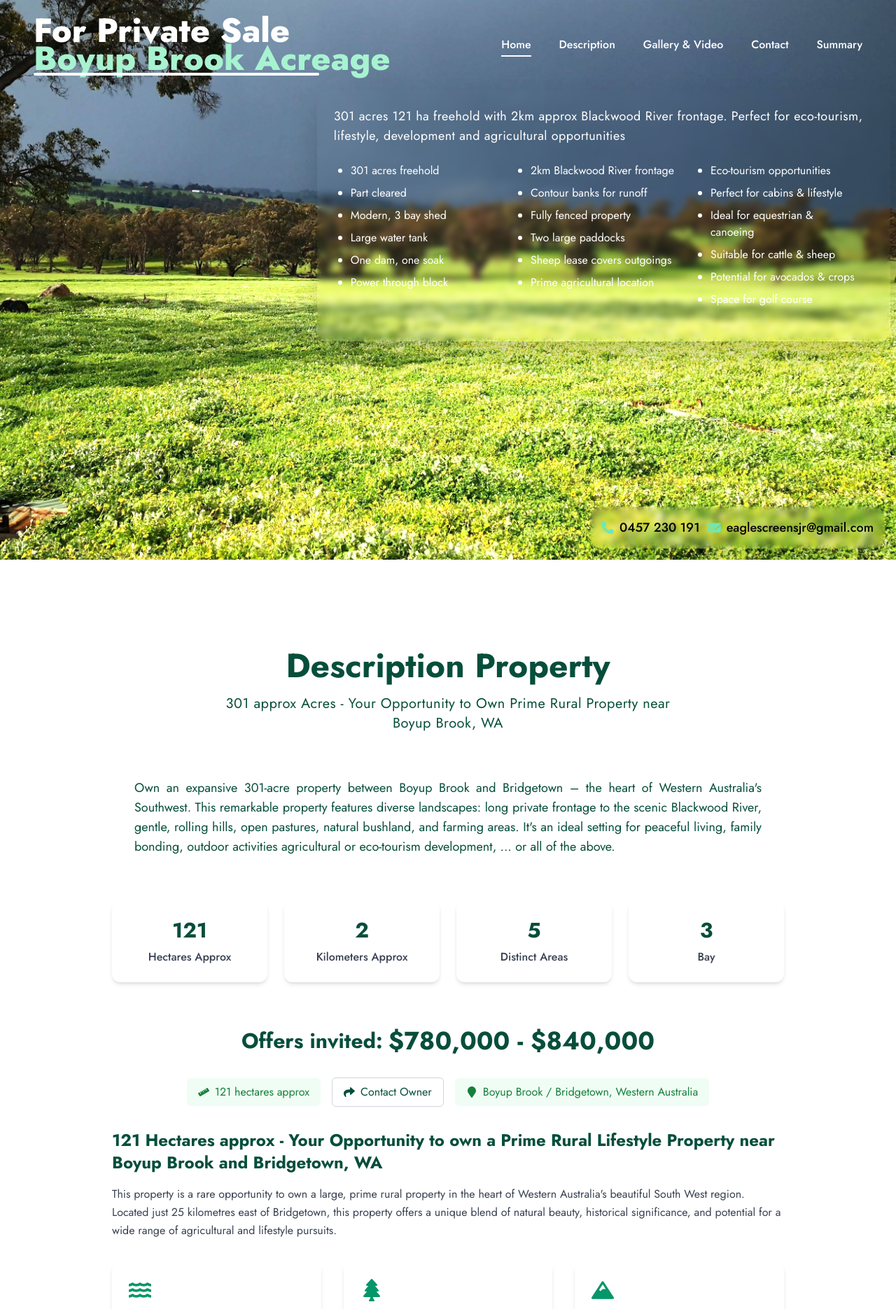
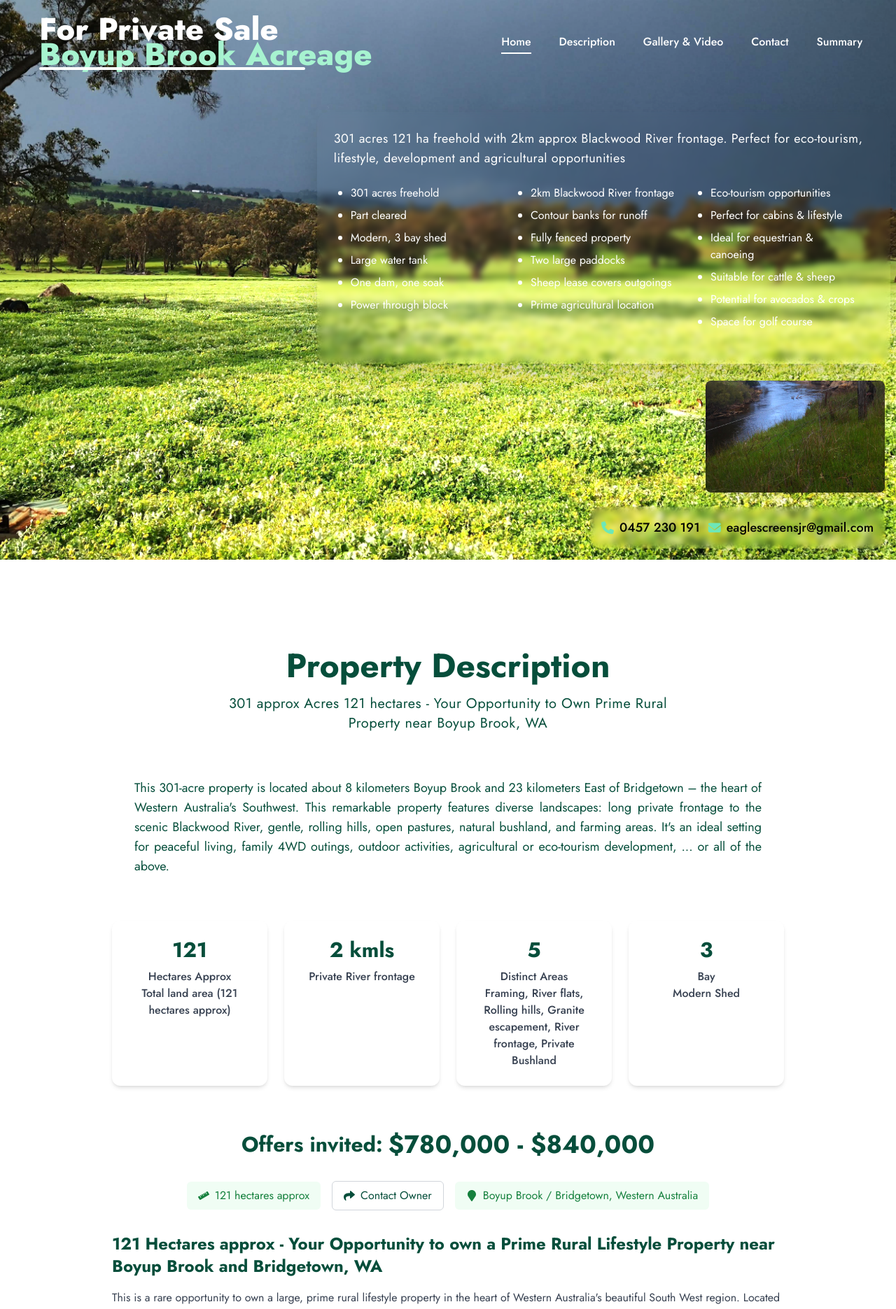
Before and after one commit to khang31102001/bds, a React (Vite) app: page / in a window 1280 px wide. Shown: the top 1871 px of the page at 70% size. Built offline with nearby package versions, Linux system fonts and the light colour scheme.

Commit message:
update new

```diff
--- a/src/components/Description.tsx
+++ b/src/components/Description.tsx
@@ -7,7 +7,7 @@ import { useState } from 'react';
 import { FaTree, FaHome, FaWater, FaMountain, FaSeedling } from 'react-icons/fa';
 // import { propertyData } from '../data/propertyData';
 // import PropertyOverviewMap from './OverViewPropertyMap';
-import PropertyDetail from './Common/PropertyDetail';
+import PropertyDetail from './PropertyDetail';
 
 
 export default function Description() {
@@ -40,8 +40,8 @@ export default function Description() {
 
   const landInfo = [
     { value: 121, label: 'Hectares Approx', desc: 'Total land area (121 hectares approx)' },
-    { value: 2, label: 'Kilometers Approx', desc: 'Blackwood River frontage' },
-    { value: 5, label: 'Distinct Areas', desc: 'River Flats, River Escarment, Rolling Pastures, Native Bushland, Farming Areas' },
+    { value: 2, label: 'Private River frontage', desc: '' },
+    { value: 5, label: 'Distinct Areas', desc: 'Framing, River flats, Rolling hills, Granite escapement, River frontage, Private Bushland' },
     { value: 3, label: 'Bay', desc: 'Modern Shed' },
   ];
   const features = [
@@ -51,19 +51,19 @@ export default function Description() {
       description: "2km approx of pristine river frontage offering stunning views and recreational opportunities"
     },
     {
+        icon: <FaHome className="w-6 h-6 md:w-8 md:h-8" />,
+        title: "Modern Infrastructure",
+        description: "3-bay shed with concrete slab floor"
+    },
+    {
       icon: <FaTree className="w-6 h-6 md:w-8 md:h-8" />,
       title: "Natural Bushland",
-      description: "Significant areas of natural bushland providing wildlife habitat and natural beauty"
+      description: "Some areas of natural bushland"
     },
     {
       icon: <FaMountain className="w-6 h-6 md:w-8 md:h-8" />,
       title: "Rolling Hills",
       description: "Gentle, rolling hills creating picturesque landscapes and varied terrain"
-    },
-    {
-      icon: <FaHome className="w-6 h-6 md:w-8 md:h-8" />,
-      title: "Modern Infrastructure",
-      description: "3-bay shed with concrete slab floor"
     },
     {
       icon: <FaSeedling className="w-6 h-6 md:w-8 md:h-8" />,
@@ -96,8 +96,8 @@ export default function Description() {
         {/* Title Section */}
         <div className="text-center mb-12 md:mb-16">
           <Title
-            mainTitle="Description Property"
-            subtitle="301 approx Acres - Your Opportunity to Own Prime Rural Property near Boyup Brook, WA"
+            mainTitle="Property Description"
+            subtitle="301 approx Acres 121 hectares - Your Opportunity to Own Prime Rural Property near Boyup Brook, WA"
             className='text-emerald-900'
           />
         </div>
@@ -112,7 +112,9 @@ export default function Description() {
           className="mb-12 md:mb-16"
         >
           <p className='text-emerald-900 text-sm md:text-lg max-w-3xl lg:max-w-4xl mx-auto leading-relaxed text-justify'>
-            Own an expansive 301-acre property between Boyup Brook and Bridgetown – the heart of Western Australia's Southwest. This remarkable property features diverse landscapes: long private frontage to the scenic Blackwood River, gentle, rolling hills, open pastures, natural bushland, and farming areas. It's an ideal setting for peaceful living, family bonding, outdoor activities agricultural or eco-tourism development, ... or all of the above.
+            This 301-acre property is located about 8 kilometers  Boyup Brook and 23 kilometers East of Bridgetown – the heart of Western Australia's Southwest.
+            This remarkable property features diverse landscapes: long private frontage to the scenic Blackwood River, gentle, rolling hills, open pastures, natural bushland, and farming areas.
+            It's an ideal setting for peaceful living, family 4WD outings, outdoor activities, agricultural or eco-tourism development, ... or all of the above.
           </p>
         </motion.div>
         {/* Stats Cards */}
@@ -139,11 +141,15 @@ export default function Description() {
                   transition={{ duration: 0.5, delay: idx * 0.15 }}
                   className="text-2xl md:text-3xl font-bold text-emerald-900 mb-2"
                 >
-                  {count.toLocaleString()}
+                  {idx === 1 ? `${count.toLocaleString()} kmls`: count.toLocaleString()}
                 </motion.div>
                 <div className="text-gray-700 text-sm md:text-base font-medium px-2">
                   {item.label}
                 </div>
+                <div className="text-gray-700 text-sm md:text-base font-medium px-2">
+                  {item.desc}
+                </div>
+
               </motion.div>
             );
           })}
--- a/src/components/GalleryAndVideo.tsx
+++ b/src/components/GalleryAndVideo.tsx
@@ -490,10 +490,10 @@ const GalleryAndVideo = () => {
             initial={{ opacity: 0 }}
             animate={{ opacity: 1 }}
             exit={{ opacity: 0 }}
-            className="fixed inset-0 bg-black z-[101]"
+            className="fixed inset-0 bg-[#f7f7f7] z-[101]"
           >
             <button
-              className="absolute top-3 right-3 md:top-4 md:right-4 text-white p-2 rounded-full hover:bg-white/10 transition-colors z-[102]"
+              className="absolute top-3 right-3 md:top-4 md:right-4 text-emerald-900 p-2 rounded-full bg-gray-200 hover:gray-400 hover:text-white transition-colors z-[102]"
               onClick={handleCloseFullscreen}
             >
               <FaTimes size={20} className="md:w-6 md:h-6" />
--- a/src/components/Header.tsx
+++ b/src/components/Header.tsx
@@ -99,7 +99,7 @@ const Header = () => {
           }}
         >
 
-          <h1 className="text-white text-3xl sm:text-4xl md:text-[3rem] font-extrabold leading-tight text-center md:text-left">
+          <h1 className="text-white text-2xl sm:text-3xl md:text-[2.2rem] lg:text-[2.8rem] font-extrabold leading-tight text-left mx-2">
                 <span className={`${scrolled ? "text-emerald-900" : "text-white"}`}>For Private Sale</span><br />
                 <span className="relative inline-block">
                   <span className="text-emerald-200">Boyup Brook Acreage</span>
--- a/src/components/Home.tsx
+++ b/src/components/Home.tsx
@@ -78,13 +78,7 @@ export default function Home() {
           className="w-full h-full object-cover select-none hidden md:block"
         />
 
-        {/* River image - positioned in bottom right corner, smaller size */}
-        {/* <img
-            src={heroImages.img_river5}
-            alt="River view"
-            className='absolute w-64 h-40 md:w-[28rem] md:h-72 bottom-4 right-4 rounded-lg shadow-lg object-cover'
-          />
-     */}
+
 
         <img
           src={heroImages.img_hill}
@@ -92,19 +86,19 @@ export default function Home() {
           className="w-full h-full object-cover select-none block md:hidden"
         />
       </div>
-      <div className='hidden md:block absolute top-[16%] right-2 max-w-[64%] w-full '>
-          <div className=" backdrop-blur-sm rounded-2xl shadow-2xl w-full h-full p-6">
-              <span className="text-white text-sm sm:text-base xl:text-lg tracking-wide text-center md:text-left w-full">
+      <div className='hidden md:flex absolute md:top-[24%] lg:top-[20%] right-2 max-w-[64%] w-full '>
+          <div className="flex flex-col justify-between items-center backdrop-blur-sm rounded-2xl shadow-2xl w-full h-full p-6">
+              <span className="text-white text-sm sm:text-[0.8] md:text-base xl:text-lg tracking-wide text-center md:text-left w-full">
                     301 acres 121 ha freehold with 2km approx Blackwood River frontage.
                     Perfect for eco-tourism, lifestyle, development and agricultural opportunities
               </span>
                 <div className="relative min-h-[180px] sm:min-h-[200px] md:min-h-[220px] w-full ">
                   {/* Fixed grid layout */}
-                  <div className='grid grid-cols-1 sm:grid-cols-2  md:grid-cols-3 gap-0'>
+                  <div className='grid grid-cols-1 sm:grid-cols-2 md:grid-cols-3 gap-0'>
                     {detailsGroups.map((group, groupIndex)=>(
                       <ul
                         key={`placeholder-${groupIndex}`}
-                        className="text-white tex-xs space-y-2 sm:text-sm xl:text-base list-disc w-full p-6"
+                        className="text-white tex-xs space-y-2 sm:text-[0.7rem] md:text-sm xl:text-base list-disc w-full p-6"
                       >
                        {group.map((detail, idx)=>(
                         <li key={`${groupIndex}-${idx}`}>
@@ -140,12 +134,12 @@ export default function Home() {
             mx-2 ms:mx-4 md:mx-8 xl:mx-0
           `}
         >
-         <div className='md:hidden'>
+         {/* <div className='md:hidden'>
               <h1 className="text-white text-3xl sm:text-4xl md:text-5xl font-extrabold leading-tight text-center md:text-left">
                 <span>For Private Sale</span><br />
                 <span className="text-emerald-200">Boyup Brook Acreage</span>
             </h1>
-        </div>
+        </div> */}
 
           <div className="md:hidden flex flex-col items-center">
             <span className="text-white text-sm sm:text-base md:text-lg tracking-wide text-center md:text-left w-full">
@@ -201,22 +195,32 @@ export default function Home() {
               </AnimatePresence>
             </div>
 
-            <div className=" md:hidden flex flex-col-reverse md:flex-row md:items-start items-center gap-3 sm:gap-4 md:gap-6 mt-4 sm:mt-6 w-full justify-center md:justify-start">
-              <a href="tel:0457230191" className="flex items-center gap-2 text-white font-medium hover:text-emerald-200 transition-colors text-sm sm:text-base md:text-lg justify-center md:justify-start">
+            {/* <div className=" md:hidden flex flex-col-reverse md:flex-row md:items-start items-center gap-3 sm:gap-4 md:gap-6 mt-4 sm:mt-6 w-full justify-center md:justify-start">
+              <a href="tel:0457230191" className="flex items-center gap-2 text-black font-bold hover:text-emerald-200 transition-colors text-sm sm:text-base md:text-lg justify-center md:justify-start">
                 <i className="fas fa-phone text-emerald-300"></i>
                 0457 230 191
               </a>
 
-              <a href="mailto:eaglescreensjr@gmail.com" className="flex items-center gap-2 text-white font-medium hover:text-emerald-200 transition-colors text-sm sm:text-base md:text-lg justify-center md:justify-start">
+              <a href="mailto:eaglescreensjr@gmail.com" className="flex items-center gap-2 text-black font-bold hover:text-emerald-200 transition-colors text-sm sm:text-base md:text-lg justify-center md:justify-start">
                 <i className="fas fa-envelope text-emerald-300"></i>
                 eaglescreensjr@gmail.com
               </a>
-            </div>
+            </div> */}
           </div>
         </motion.div>
       </div>
+      <div className='absolute  right-4 w-[12.5rem] h-[8rem] sm:block md:hidden lg:block bottom-[6rem] lg:w-[16rem] lg:h-[10rem] overflow-hidden rounded-lg shadow-lg '>
+            {/* River image - positioned in bottom right corner, smaller size */}
+        <img
+           style={{ filter: 'brightness(1.25)' }}
+            src={heroImages.img_river1}
+            alt="River view"
+            className=' w-full h-full object-cover'
+          />
+
+      </div>
     {/* // contact for desktop */}
-      <div className='hidden sm:block absolute bottom-4 right-4 backdrop-blur-sm rounded-2xl p-4 shadow-2xl'>
+      <div className=' absolute bottom-4 right-4 backdrop-blur-sm rounded-2xl p-2 md:p-4 shadow-2xl'>
         <div className=" flex flex-col md:flex-row gap-3 items-center">
                 <a href="tel:0457230191" className="flex items-center gap-2 text-black font-medium hover:text-emerald-200 transition-colors text-sm sm:text-base md:text-lg justify-center md:justify-start">
                   <i className="fas fa-phone text-emerald-300"></i>
--- a/src/components/Common/PropertyDetail.tsx
+++ b/src/components/PropertyDetail.tsx
@@ -1,5 +1,5 @@
 import { FaShare, FaRuler, FaMapMarker } from 'react-icons/fa';
-import { propertyData } from '../../data/propertyData'
+import { propertyData } from '../data/propertyData'
 
 const PropertyDetail = () => {
   return (
@@ -17,8 +17,8 @@ const PropertyDetail = () => {
                 <FaRuler className="mr-2" />
                 <span>{propertyData.landSize}</span>
               </div>
-              <a href="tel:+0457230191" className=" text-emerald-900 w-fit flex items-center border border-gray-300 px-4 py-2 rounded-md  hover:text-red-500 transform transition-all duration-300 ease-in-out">
-                <FaShare className="mr-2 group-hover:text-red-800" />
+              <a href="tel:+0457230191" className=" text-emerald-900 w-fit flex items-center border border-gray-300 px-4 py-2 rounded-md  hover:text-green-700 transform transition-all duration-300 ease-in-out">
+                <FaShare className="mr-2 " />
                 Contact Owner
               </a>
               <div className='flex items-center w-fit bg-green-50 text-green-700 px-4 py-2 rounded-md'>
--- a/src/components/descriptiontest.tsx
+++ b/src/components/descriptiontest.tsx
@@ -7,7 +7,7 @@ import { heroImages } from '../constants/images';
 import { FaMapMarker, FaRuler, FaHome, FaDollarSign } from 'react-icons/fa';
 import { propertyData } from '../data/propertyData';
 import PropertyOverviewMap from './OverViewPropertyMap';
-import PropertyDetail from './Common/PropertyDetail';
+import PropertyDetail from './PropertyDetail';
 
 export default function DescriptionTest() {
   const [windowWidth, setWindowWidth] = useState(typeof window !== 'undefined' ? window.innerWidth : 768);
--- a/src/data/propertyData.ts
+++ b/src/data/propertyData.ts
@@ -5,20 +5,10 @@ export  const propertyData = {
     location: "Boyup Brook / Bridgetown, Western Australia",
     price: "$780,000 - $840,000",
     landSize: "121 hectares approx",
-    description: "This property is a rare opportunity to own a large, prime rural property in the heart of Western Australia's beautiful South West region. Located just 25 kilometres east of Bridgetown, this property offers a unique blend of natural beauty, historical significance, and potential for a wide range of agricultural and lifestyle pursuits.",
+    description: "This is a rare opportunity to own a large, prime rural lifestyle property in the heart of Western Australia's beautiful South West region. Located just 23 kilometres east of Bridgetown, the property offers a unique blend of natural beauty, historical significance, and potential for a wide range of agricultural and lifestyle pursuits.",
     agent: {
       name: "John",
       phone: "0457 234 191",
       image: Avatar.john
     },
-    features: [
-      {
-        offer: "$780,000 - $840,000",
-        title: "Actual map of the property - Landgate Aerial View - Boyup Brook / Bridgetown",
-        description: "This property is a rare opportunity to own a large, prime rural property in the heart of Western Australia's beautiful South West region. Located just 25 kilometres east of Bridgetown, this property offers a unique blend of natural beauty, historical significance, and potential for a wide range of agricultural and lifestyle pursuits",
-        subtitle: "Plan view and location of the property",
-        // img: heroImages.landgateAerial,
-        // img2: heroImages.planView,
-      }
-    ]
   };
```
Also changed, not shown: src/components/OverViewPropertyMap.tsx (+3 -10 lines).
